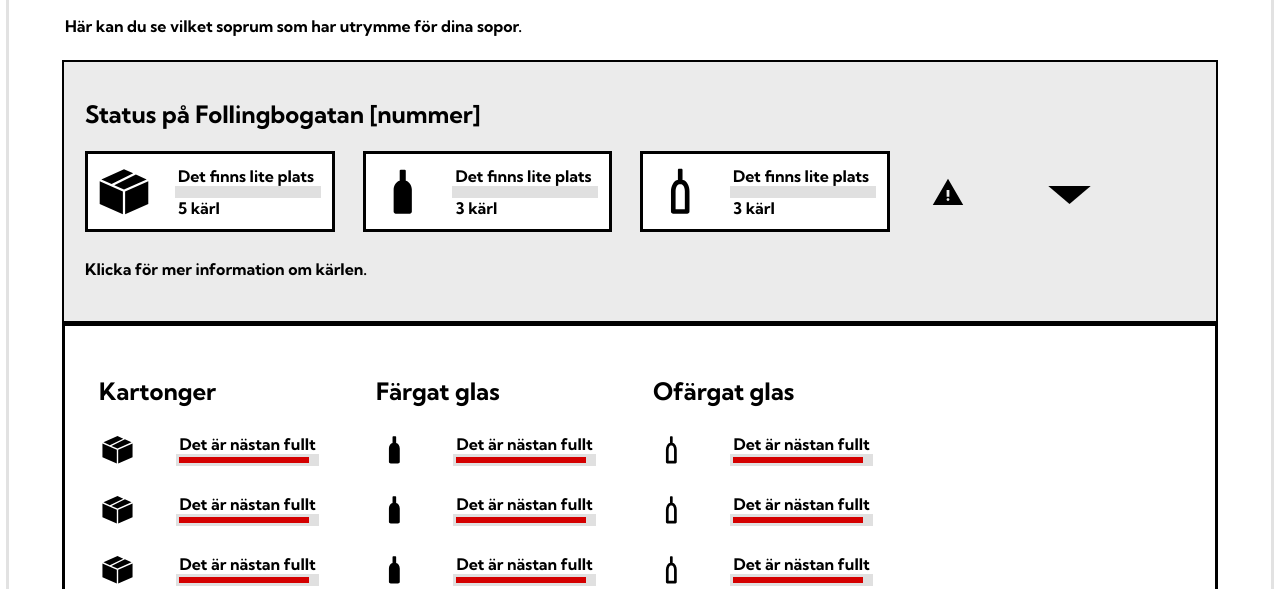
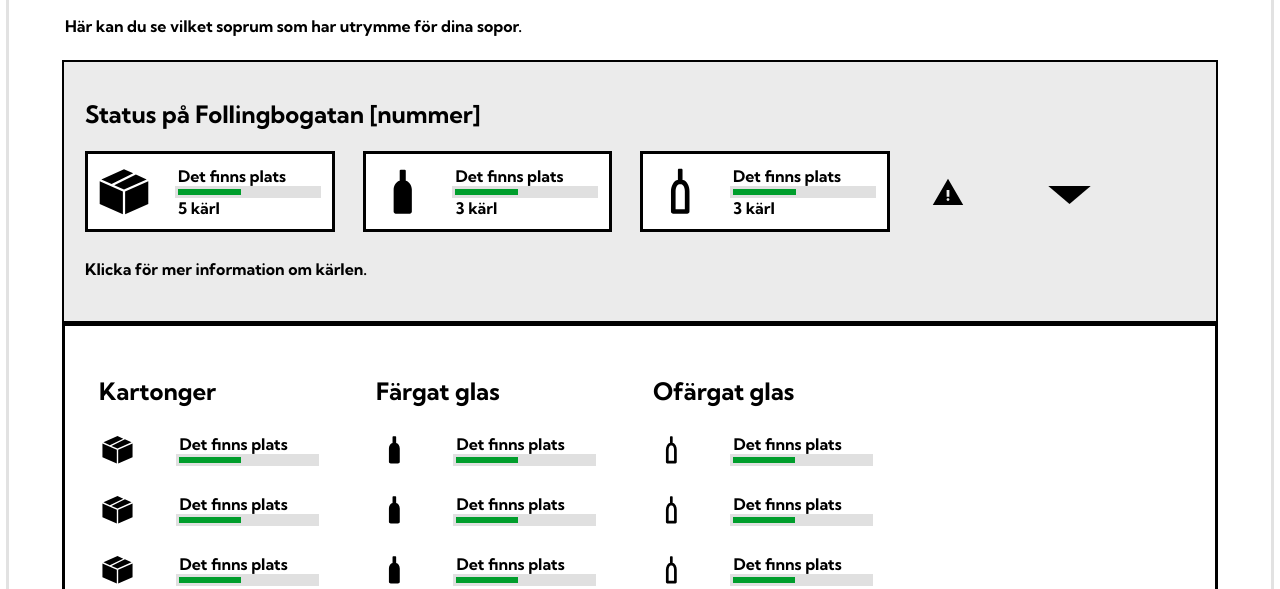
Before and after one commit to SharadPoudel/DigitalStewardship.GarbageRoomStatus.io, a plain HTML site: page Starter WebSite/index.html in a window 1280 px wide. Both pictures are taken after a click on the button 640 px from the left and 402 px from the top of the page. Shown: the part 211-800 px from the top of the page. Drawn offline with Linux system fonts and the light colour scheme.

Commit message:
the progress bars for individual sensors work. and the progress bars for averages work. but its only set up for one recycling room in this commit.

```diff
--- a/Starter WebSite/app.js
+++ b/Starter WebSite/app.js
@@ -7,6 +7,7 @@ menu.addEventListener('click', function() {
 });
 
 
+//this is for making the collapsible interactive
 var coll = document.getElementsByClassName("collapsible");
 var i;
 
@@ -23,15 +24,7 @@ for (i = 0; i < coll.length; i++) {
 }
 
 
-//testing with dummy value, also this is just one sensor
-//sensor_value_1 = 40;
-//sensor_value_2 = 70;
-//sensor_value_3 = 95;
-
-function get_sensor_value(sensorName) {
-  return 95;
-}
-
+/*
 const sensor_color_dict = { // change the keys to whatever name they have in the database
   'sensor1': 'progressbar1',
   'sensor2': 'progressbar2',
@@ -59,9 +52,127 @@ for (const [sensorName, progressName] of Object.entries(sensor_color_dict)) {
   progressbar_span.style.width = sensorValue + "%";
 
 }
+*/
 
 
-// These functions return the color for the progress bar fill and what text to display
+//now i start with the progress bars
+//the sensorName comes from the dict. the sensor names should be the same as they are in the database.
+function get_sensor_value(sensorName) {
+  return 45;
+}
+
+/*
+var sensors_R6 = { 'cardboard0' : { 'sensor1' : 'progressbar1', 'sensor2' : 'progressbar2', 'sensor3' : 'progressbar3', 'sensor4' : 'progressbar4', 'sensor5' : 'progressbar5'},
+               'colored_glass0' : { 'sensor6' : 'progressbar6', 'sensor7' : 'progressbar7', 'sensor8' : 'progressbar8' },
+               'uncolored_glass0': { 'sensor9' : 'progressbar9', 'sensor10' : 'progressbar10', 'sensor11' : 'progressbar11' }
+                 };
+
+var averages = { 'cardboard0': 0,
+              'colored_glass0': 0,
+              'uncolored_glass0': 0
+           };
+
+
+for (const [typeName, sensors] of Object.entries(sensors_R6)) {
+  for (const [sensorName, progressName] of Object.entries(sensors)) {
+    var sensorValue = get_sensor_value(sensorName);
+
+    var progressbar_color = document.getElementById(progressName + "-color");
+    const color = get_progressbar_color(sensorValue);
+    progressbar_color.style.backgroundColor = color;
+    averages[typeName] = averages[typeName] + sensorValue;
+
+    var progressbar_text = document.getElementById(progressName + "-text");
+    progressbar_text.innerHTML = get_progressbar_text(sensorValue);
+
+    var progressbar_span = document.getElementById(progressName + "-color");
+    progressbar_span.style.width = sensorValue + "%";
+  }
+  averages[typeName] = averages[typeName] / Object.keys(sensors).length;
+}
+
+for (const [typeName, sensorValue_average] of Object.entries(averages)) {
+    console.log ("Average for " + typeName + " is " + sensorValue_average)
+
+    var progressbar_color = document.getElementById(typeName + "-average-color");
+    const color = get_progressbar_color(sensorValue_average);
+    progressbar_color.style.backgroundColor = color;
+
+    var progressbar_text = document.getElementById(typeName + "-average-text");
+    progressbar_text.innerHTML = get_progressbar_text(sensorValue_average);
+
+    var progressbar_span = document.getElementById(typeName + "-average-color");
+    progressbar_span.style.width = sensorValue_average + "%";
+}
+
+*/
+
+
+
+var sensors_R6 = { 'cardboard' : { 'sensor1' : 'progressbar1', 'sensor2' : 'progressbar2', 'sensor3' : 'progressbar3', 'sensor4' : 'progressbar4', 'sensor5' : 'progressbar5'},
+               'colored_glass' : { 'sensor6' : 'progressbar6', 'sensor7' : 'progressbar7', 'sensor8' : 'progressbar8' },
+               'uncolored_glass': { 'sensor9' : 'progressbar9', 'sensor10' : 'progressbar10', 'sensor11' : 'progressbar11' }
+                 };
+
+var sensors_R7 = { 'cardboard' : { 'sensor12' : 'progressbar12', 'sensor13' : 'progressbar13', 'sensor14' : 'progressbar14', 'sensor15' : 'progressbar15', 'sensor16' : 'progressbar16'},
+                 'colored_glass' : { 'sensor17' : 'progressbar17', 'sensor18' : 'progressbar18', 'sensor19' : 'progressbar19' },
+                 'uncolored_glass': { 'sensor20' : 'progressbar20', 'sensor21' : 'progressbar21', 'sensor22' : 'progressbar22' }
+                 };
+
+var averages = { 'cardboard': 0,
+              'colored_glass': 0,
+              'uncolored_glass': 0
+           };
+
+for (const [typeName, sensors] of Object.entries(sensors_R6)) {
+  progress_bar_setup(typeName,sensors,'top_');
+}
+
+for (const [typeName, sensors] of Object.entries(sensors_R7)) {
+  progress_bar_setup(typeName,sensors,'bottom_');
+}
+
+function progress_bar_setup(typeName, sensors, pane)
+{
+    //setup for each progress bar that corresponds to one sensor
+    for (const [sensorName, progressName] of Object.entries(sensors)) {
+        var sensorValue = get_sensor_value(sensorName);
+
+        var progressbar_color = document.getElementById(pane + progressName + "-color");
+        const color = get_progressbar_color(sensorValue);
+        progressbar_color.style.backgroundColor = color;
+        averages[typeName] = averages[typeName] + sensorValue; //add the sensor value to averages dict so we have a total value per waste type
+
+        var progressbar_text = document.getElementById(pane + progressName+ "-text");
+        progressbar_text.innerHTML = get_progressbar_text(sensorValue);
+
+        var progressbar_span = document.getElementById(pane + progressName + "-color");
+        progressbar_span.style.width = sensorValue + "%";
+    }
+    averages[typeName] = averages[typeName] / Object.keys(sensors).length; // caluclate the average value per waste type
+
+    //setup for progress bars with averages
+    for (const [typeName, sensorValue_average] of Object.entries(averages)) {
+        console.log ("Average for " + typeName + " is " + sensorValue_average)
+
+        var progressbar_color = document.getElementById(pane + typeName+ "-average-color");
+        const color = get_progressbar_color(sensorValue_average);
+        progressbar_color.style.backgroundColor = color;
+
+        var progressbar_text = document.getElementById(pane + typeName + "-average-text");
+        progressbar_text.innerHTML = get_progressbar_text(sensorValue_average);
+
+        var progressbar_span = document.getElementById(pane + typeName + "-average-color");
+        progressbar_span.style.width = sensorValue_average + "%";
+    }
+}
+
+
+
+
+
+
+// get_progressbar_color() returns the color for the progress bar fill
 function get_progressbar_color(sensor_value) {
   if (sensor_value < 50) {
     return "#009E2C";
@@ -77,6 +188,8 @@ function get_progressbar_color(sensor_value) {
   }
 }
 
+//get_progressbar_text() returns the text for the progress bar
+
 function get_progressbar_text(sensor_value) {
   if (sensor_value < 50) { // should it be a different message if the sensor registers a negative value (and something's probably wrong)?
     return "Det finns plats";
@@ -91,12 +204,3 @@ function get_progressbar_text(sensor_value) {
     return "Det är överfullt";
   }
 }
-
-//setting up the average progress bars
-
-// create function that calculates the average of a set of sensor values. this average will determine span, color and text of averages progress bars.
-    // how can I create one fucntion that calculates the average for all 6 average progress bars?
-
-// call get_progressbar_color() with the average value and color the average progress bars with the return value of the function
-
-// call get_progressbar_text() with the average value and color the average progress bars with the return value of the function
--- a/Starter WebSite/index.html
+++ b/Starter WebSite/index.html
@@ -53,9 +53,9 @@
                 <div class="individual_averages__content">
                   <img id="cardboard_box__img" src="images/cardboard_box_icon.svg" />
                   <div class="text_bar_container">
-                    <p_UI>Det finns lite plats</p_UI>
-                    <div class="progress-bar">
-                      <span class="progress-bar-fill" style="width: 70%;"></span>
+                    <p_UI id="top_cardboard-average-text">Det finns lite plats</p_UI>
+                    <div id="top_cardboard-average" class="progress-bar">
+                      <span id="top_cardboard-average-color" class="progress-bar-fill"></span>
                     </div>
                     <p_UI margin-top: 0em;>5 kärl</p_UI>
                   </div>
@@ -65,9 +65,9 @@
                 <div class="individual_averages__content">
                   <img id="colored_bottles__img" src="images/colored_bottles_icon.svg" />
                   <div class="text_bar_container">
-                    <p_UI>Det finns lite plats</p_UI>
-                    <div class="progress-bar">
-                      <span class="progress-bar-fill" style="width: 70%;"></span>
+                    <p_UI id="top_colored_glass-average-text">Det finns lite plats</p_UI>
+                    <div id="top_colored_glass-average" class="progress-bar">
+                      <span id="top_colored_glass-average-color" class="progress-bar-fill"></span>
                     </div>
                     <p_UI margin-top: 0em;>3 kärl</p_UI>
                   </div>
@@ -77,9 +77,9 @@
                 <div class="individual_averages__content">
                   <img id="uncolored_bottles__img" src="images/uncolored_bottles_icon.svg" />
                   <div class="text_bar_container">
-                    <p_UI>Det finns lite plats</p_UI>
-                    <div class="progress-bar">
-                      <span class="progress-bar-fill" style="width: 70%;"></span>
+                    <p_UI id="top_uncolored_glass-average-text" >Det finns lite plats</p_UI>
+                    <div id="top_uncolored_glass-average" class="progress-bar">
+                      <span id="top_uncolored_glass-average-color" class="progress-bar-fill"></span>
                     </div>
                     <p_UI margin-top: 0em;>3 kärl</p_UI>
                   </div>
@@ -99,45 +99,45 @@
                 <div class="collapsible_expanded__container">
                   <img id="cardboard_box__img" src="images/cardboard_box_icon.svg" width=50%/>
                   <div class="text_bar_container">
-                    <p_UI id="progressbar1-text">Det finns lite plats</p_UI>
-                    <div id="progressbar1" class="progress-bar">
-                      <span id="progressbar1-color" class="progress-bar-fill"></span>
+                    <p_UI id="top_progressbar1-text">Det finns lite plats</p_UI>
+                    <div id="top_progressbar1" class="progress-bar">
+                      <span id="top_progressbar1-color" class="progress-bar-fill"></span>
                     </div>
                   </div>
                 </div>
                 <div class="collapsible_expanded__container">
                   <img id="cardboard_box__img" src="images/cardboard_box_icon.svg" width=50% />
                   <div class="text_bar_container">
-                    <p_UI id="progressbar2-text">Det finns lite plats</p_UI>
-                    <div id="progressbar2" class="progress-bar">
-                      <span id="progressbar2-color" class="progress-bar-fill"></span>
+                    <p_UI id="top_progressbar2-text">Det finns lite plats</p_UI>
+                    <div id="top_progressbar2" class="progress-bar">
+                      <span id="top_progressbar2-color" class="progress-bar-fill"></span>
                     </div>
                   </div>
                 </div>
                 <div class="collapsible_expanded__container">
                   <img id="cardboard_box__img" src="images/cardboard_box_icon.svg" width=50%/>
                   <div class="text_bar_container">
-                    <p_UI id="progressbar3-text">Det finns lite plats</p_UI>
-                    <div id="progressbar3" class="progress-bar">
-                      <span id="progressbar3-color" class="progress-bar-fill"></span>
+                    <p_UI id="top_progressbar3-text">Det finns lite plats</p_UI>
+                    <div id="top_progressbar3" class="progress-bar">
+                      <span id="top_progressbar3-color" class="progress-bar-fill"></span>
                     </div>
                   </div>
                 </div>
                 <div class="collapsible_expanded__container">
                   <img id="cardboard_box__img" src="images/cardboard_box_icon.svg" width=50%/>
                   <div class="text_bar_container">
-                    <p_UI id="progressbar4-text">Det finns lite plats</p_UI>
-                    <div id="progressbar4" class="progress-bar">
-                      <span id="progressbar4-color" class="progress-bar-fill"></span>
+                    <p_UI id="top_progressbar4-text">Det finns lite plats</p_UI>
+                    <div id="top_progressbar4" class="progress-bar">
+                      <span id="top_progressbar4-color" class="progress-bar-fill"></span>
                     </div>
                   </div>
                 </div>
                 <div class="collapsible_expanded__container">
                   <img id="cardboard_box__img" src="images/cardboard_box_icon.svg" width=50%/>
                   <div class="text_bar_container">
-                    <p_UI id="progressbar5-text">Det finns lite plats</p_UI>
-                    <div id="progressbar5" class="progress-bar">
-                      <span id="progressbar5-color" class="progress-bar-fill"></span>
+                    <p_UI id="top_progressbar5-text">Det finns lite plats</p_UI>
+                    <div id="top_progressbar5" class="progress-bar">
+                      <span id="top_progressbar5-color" class="progress-bar-fill"></span>
                     </div>
                   </div>
                 </div>
@@ -147,27 +147,27 @@
                 <div class="collapsible_expanded__container">
                   <img id="colored_bottles__img" src="images/colored_bottles_icon.svg" width=50%/>
                   <div class="text_bar_container">
-                    <p_UI id="progressbar6-text">Det finns lite plats</p_UI>
-                    <div id="progressbar6" class="progress-bar">
-                      <span id="progressbar6-color" class="progress-bar-fill"></span>
+                    <p_UI id="top_progressbar6-text">Det finns lite plats</p_UI>
+                    <div id="top_progressbar6" class="progress-bar">
+                      <span id="top_progressbar6-color" class="progress-bar-fill"></span>
                     </div>
                   </div>
                 </div>
                 <div class="collapsible_expanded__container">
                   <img id="colored_bottles__img" src="images/colored_bottles_icon.svg" width=50%/>
                   <div class="text_bar_container">
-                    <p_UI id="progressbar7-text">Det finns lite plats</p_UI>
-                    <div id="progressbar7" class="progress-bar">
-                      <span id="progressbar7-color" class="progress-bar-fill"></span>
+                    <p_UI id="top_progressbar7-text">Det finns lite plats</p_UI>
+                    <div id="top_progressbar7" class="progress-bar">
+                      <span id="top_progressbar7-color" class="progress-bar-fill"></span>
                     </div>
                   </div>
                 </div>
                 <div class="collapsible_expanded__container">
                   <img id="colored_bottles__img" src="images/colored_bottles_icon.svg" width=50%/>
                   <div class="text_bar_container">
-                    <p_UI id="progressbar8-text">Det finns lite plats</p_UI>
-                    <div id="progressbar8" class="progress-bar">
-                      <span id="progressbar8-color" class="progress-bar-fill"></span>
+                    <p_UI id="top_progressbar8-text">Det finns lite plats</p_UI>
+                    <div id="top_progressbar8" class="progress-bar">
+                      <span id="top_progressbar8-color" class="progress-bar-fill"></span>
                     </div>
                   </div>
                 </div>
@@ -177,27 +177,27 @@
                 <div class="collapsible_expanded__container">
                   <img id="uncolored_bottles__img" src="images/uncolored_bottles_icon.svg" width=50%/>
                   <div class="text_bar_container">
-                    <p_UI id="progressbar9-text">Det finns lite plats</p_UI>
-                    <div id="progressbar9" class="progress-bar">
-                      <span id="progressbar9-color" class="progress-bar-fill"></span>
+                    <p_UI id="top_progressbar9-text">Det finns lite plats</p_UI>
+                    <div id="top_progressbar9" class="progress-bar">
+                      <span id="top_progressbar9-color" class="progress-bar-fill"></span>
                     </div>
                   </div>
                 </div>
                 <div class="collapsible_expanded__container">
                   <img id="uncolored_bottles__img" src="images/uncolored_bottles_icon.svg" width=50%/>
                   <div class="text_bar_container">
-                    <p_UI id="progressbar10-text">Det finns lite plats</p_UI>
-                    <div id="progressbar10" class="progress-bar">
-                      <span id="progressbar10-color" class="progress-bar-fill"></span>
+                    <p_UI id="top_progressbar10-text">Det finns lite plats</p_UI>
+                    <div id="top_progressbar10" class="progress-bar">
+                      <span id="top_progressbar10-color" class="progress-bar-fill"></span>
                     </div>
                   </div>
                 </div>
                 <div class="collapsible_expanded__container">
                   <img id="uncolored_bottles__img" src="images/uncolored_bottles_icon.svg" width=50%/>
                   <div class="text_bar_container">
-                    <p_UI id="progressbar11-text">Det finns lite plats</p_UI>
-                    <div id="progressbar11" class="progress-bar">
-                      <span id="progressbar11-color" class="progress-bar-fill"></span>
+                    <p_UI id="top_progressbar11-text">Det finns lite plats</p_UI>
+                    <div id="top_progressbar11" class="progress-bar">
+                      <span id="top_progressbar11-color" class="progress-bar-fill"></span>
                     </div>
                   </div>
                 </div>
```
